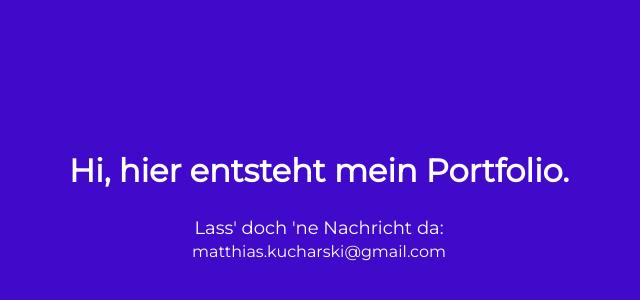
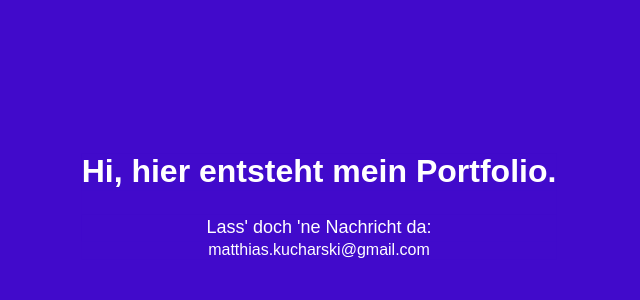
Before and after one commit to Matteska/Matthias-Kucharski, a plain HTML site: page index.html in a window 1280 px wide. Shown: the part 194-494 px from the top of the page, without its empty margins (321-961 px from the left). Drawn offline with Linux system fonts and the light colour scheme.

Commit message:
changed font-family

```diff
--- a/index.html
+++ b/index.html
@@ -4,7 +4,7 @@
 <title>Matthias Kucharski</title>
 <meta charset="UTF-8">
   <meta name="viewport" content="width=device-width,initial-scale=1,user-scalable=no,maximum-scale=1,shrink-to-fit=no">
-<link href="https://fonts.googleapis.com/css?family=Montserrat" rel="stylesheet">
+<link href="https://fonts.googleapis.com/css?family=Karla" rel="stylesheet">
 <link rel="stylesheet" type="text/css" href="stylesheet.css">
 </head>
 <body>
```
